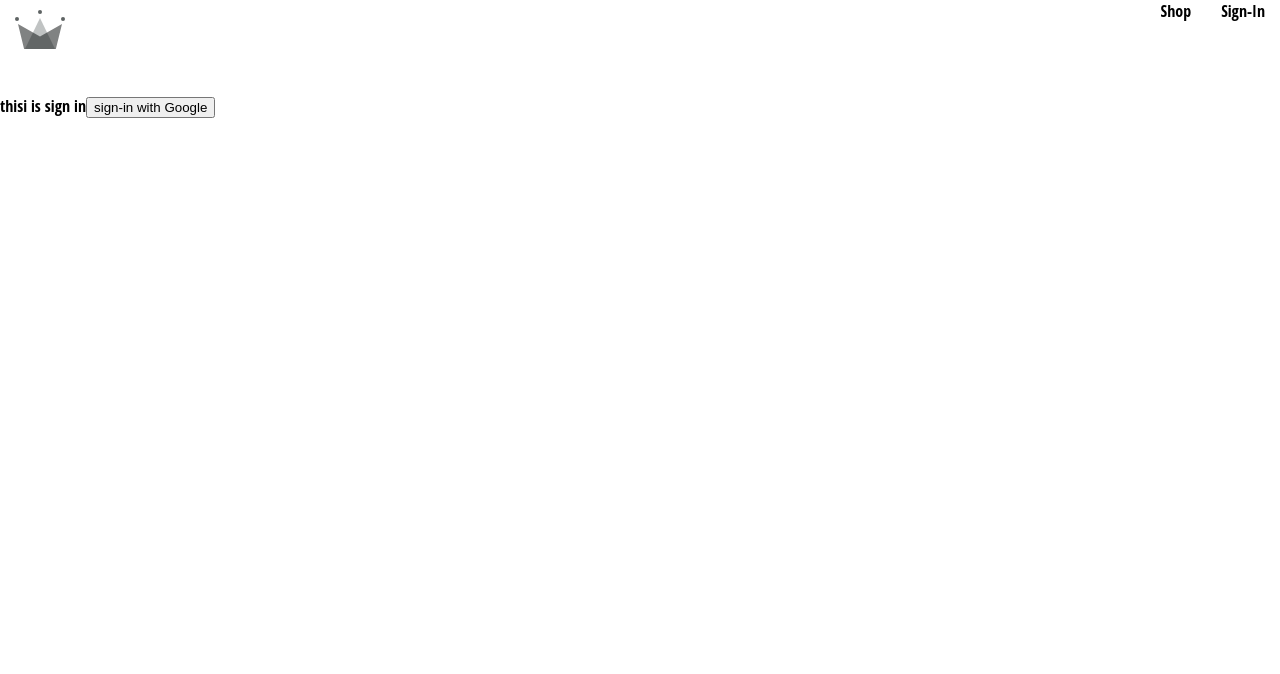
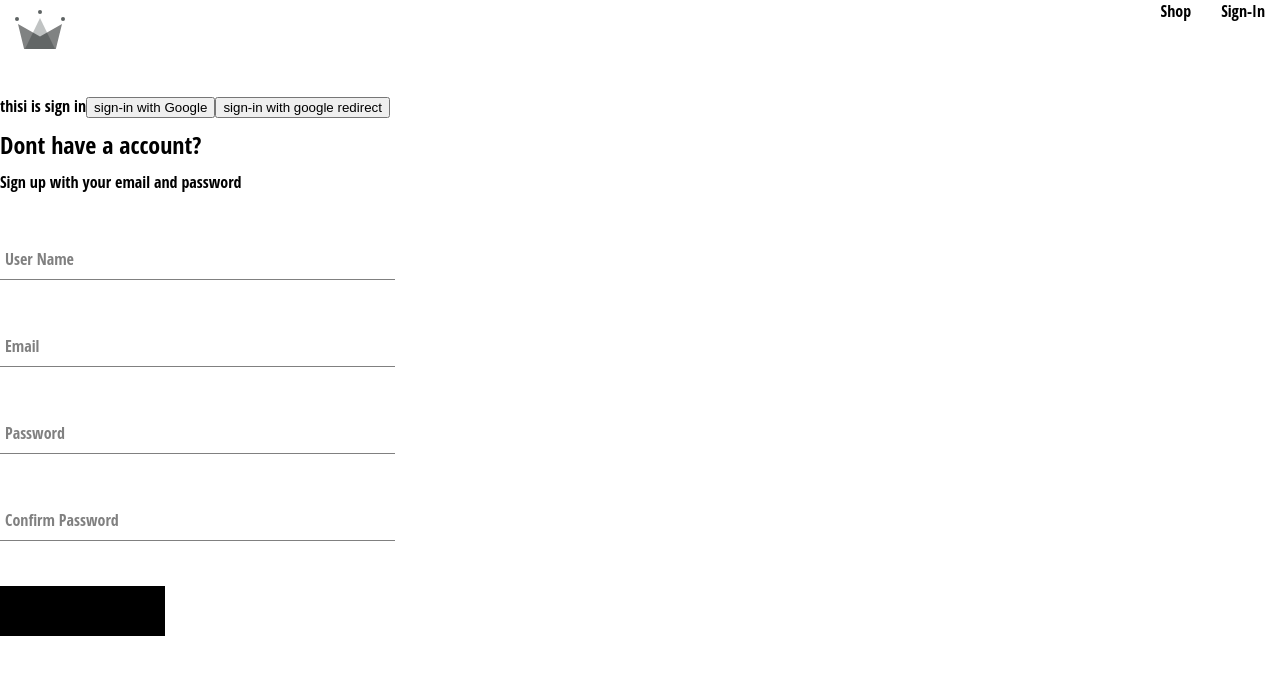
Before and after one commit to HemantSinghBanagri/e-commerce, a React (Create React App) app: page /signin in a window 1280 px wide. Shown: the top 674 px of the page. Built offline with nearby package versions, Linux system fonts and the light colour scheme.

Commit message:
stying page

```diff
--- /dev/null
+++ b/src/Component/button/Button.js
@@ -0,0 +1,21 @@
+import React from 'react'
+import "./button.scss"
+
+
+
+const BUTTON_TYPE_CLASSES ={
+    google:"google-sign-in",
+    inverted:'inverted'
+}
+const Button = ({childern,buttonType,...otherProps}) => {
+  return (
+
+    <button className={`button-container ${BUTTON_TYPE_CLASSES[buttonType]}`}>
+        {childern}
+    </button>
+
+
+  )
+}
+
+export default Button
--- /dev/null
+++ b/src/Component/button/button.scss
@@ -0,0 +1,46 @@
+.button-container {
+    min-width: 165px;
+    width: auto;
+    height: 50px;
+    letter-spacing: 0.5px;
+    line-height: 50px;
+    padding: 0 35px 0 35px;
+    font-size: 15px;
+    background-color: black;
+    color: white;
+    text-transform: uppercase;
+    font-family: 'Open Sans Condensed';
+    font-weight: bolder;
+    border: none;
+    cursor: pointer;
+    display: flex;
+    justify-content: center;
+
+    &:hover {
+      background-color: white;
+      color: black;
+      border: 1px solid black;
+    }
+
+    &.google-sign-in {
+      background-color: #4285f4;
+      color: white;
+
+      &:hover {
+        background-color: #357ae8;
+        border: none;
+      }
+    }
+
+    &.inverted {
+      background-color: white;
+      color: black;
+      border: 1px solid black;
+
+      &:hover {
+        background-color: black;
+        color: white;
+        border: none;
+      }
+    }
+  }
--- /dev/null
+++ b/src/Component/formInput/FormInput.js
@@ -0,0 +1,27 @@
+import React from 'react'
+import "./formInput.scss"
+
+const FormInput = ({label,...otherProps}) => {
+  return (
+   <div className='group'>
+    <input
+       className='form-input'
+       {...otherProps}
+    />
+   {
+    label && (
+
+    <label className={`${
+        otherProps.value.lenth ? 'Shrink':""
+        } form-input-label`}
+        >
+    {label}
+    </label>
+
+    )}
+
+   </div>
+  )
+}
+
+export default FormInput
--- /dev/null
+++ b/src/Component/formInput/formInput.scss
@@ -0,0 +1,54 @@
+$sub-color: grey;
+$main-color: black;
+
+@mixin shrinkLabel {
+  top: -14px;
+  font-size: 12px;
+  color: $main-color;
+}
+
+.group {
+  position: relative;
+  margin: 45px 0;
+
+  .form-input {
+    background: none;
+    background-color: white;
+    color: $sub-color;
+    font-size: 18px;
+    padding: 10px 10px 10px 5px;
+    display: block;
+    width: 100%;
+    border: none;
+    border-radius: 0;
+    border-bottom: 1px solid $sub-color;
+    margin: 25px 0;
+
+    &:focus {
+      outline: none;
+    }
+
+    &:focus ~ .form-input-label {
+      @include shrinkLabel();
+    }
+  }
+
+  input[type='password'] {
+    letter-spacing: 0.3em;
+  }
+
+  .form-input-label {
+    color: $sub-color;
+    font-size: 16px;
+    font-weight: normal;
+    position: absolute;
+    pointer-events: none;
+    left: 5px;
+    top: 10px;
+    transition: 300ms ease all;
+
+    &.shrink {
+      @include shrinkLabel();
+    }
+  }
+}
--- a/src/Component/routes/signIn/Signin.js
+++ b/src/Component/routes/signIn/Signin.js
@@ -1,18 +1,45 @@
-import React from 'react'
-import { signInWithGooglePopup } from '../../../utilies/firebase/firebase'
-import {createUserDocumentFromAuth} from "../../../utilies/firebase/firebase"
+import { useState } from 'react'
+import React, { useEffect } from 'react'
+
+
+
+
+
+import { auth, signInWithGooglePopup , signInWithGoogleRedirect,createUserDocumentFromAuth } from '../../../utilies/firebase/firebase'
+// import {createUserDocumentFromAuth} from "../../../utilies/firebase/firebase"
+import { getRedirectResult } from 'firebase/auth'
+// import { FirebaseError } from 'firebase/app'
+
+
+import SignUp from '../../signUP/SignUp'
 
 const Signin = () => {
-    const logGoogleUser=async()=>{
-        const {user}=await signInWithGooglePopup()
-        // console.log(response)
-       const userDocRef= await createUserDocumentFromAuth(user)
-    }
+// useEffect(async()=>{
+//   const response = await getRedirectResult(auth)
+//   if(response){
+//     const userDocRef = await createUserDocumentFromAuth(response.user)
+
+
+//   }
+// },[])
+  const logGoogleUser= async ()=>{
+    const {user} =await signInWithGooglePopup();
+    const userDocRef = await createUserDocumentFromAuth(user)
+  };
+
+
+
+
+
+
+
   return (
     <div>
 
     thisi is sign in
     <button onClick={logGoogleUser}>sign-in with Google</button>
+    <button onClick={signInWithGoogleRedirect}>sign-in with google redirect</button>
+    <SignUp/>
 
     </div>
   )
--- /dev/null
+++ b/src/Component/signUP/SignUp.js
@@ -0,0 +1,85 @@
+import React, { useState } from 'react'
+// import {creteAuthUserWithEmailAndPassword} from "../signUP/firebase.js";
+import {creteAuthUserWithEmailAndPassword,createUserDocumentFromAuth} from "../../utilies/firebase/firebase"
+import FormInput from '../formInput/FormInput.js'
+import { Form } from 'react-router-dom'
+import  "./signup.scss"
+import Button from '../button/Button'
+
+const defaultfromField={
+    username:'',
+    email:'',
+    password:'',
+    confirmPassword:'',
+  }
+const SignUp = () => {
+
+    const [fromField,setformField] = useState(defaultfromField)
+    const {username,email,password,confirmPassword}=fromField
+    console.log(fromField)
+
+
+
+    const resetFromField =()=>{
+        setformField(defaultfromField)
+    }
+    const handlesubmit =async(event)=>{
+        event.preventDefault();
+
+        if(password !== confirmPassword){
+            alert("password do not match")
+            return;
+
+        }
+
+
+
+        try{
+            const {user} =await creteAuthUserWithEmailAndPassword(email,password);
+            await createUserDocumentFromAuth(user,{username})
+            resetFromField();
+
+        }
+        catch(error){
+            if(error.code==='auth/email-already-in-use'){
+                alert('cannot crete user,email already in use ')
+            }
+            console.log('user crete encounter an error ',error)
+        }
+
+    }
+
+    const hadndleChange=(event)=>{
+        const {name,value}=event.target;
+
+        setformField({...fromField,[name]:value})
+
+    };
+
+  return (
+    <div className='sign-up-container'>
+    <h2>Dont have a account?</h2>
+      <span>Sign up with your email and password</span>
+      <form onSubmit={handlesubmit}>
+
+        < FormInput label="User Name" type="text" required onChange={hadndleChange} name="username" value={username}/>
+
+
+
+        <FormInput label="Email" type=" email" required onChange={hadndleChange} name="email" value={email}/>
+
+
+
+        <FormInput label="Password" type="password" required onChange={hadndleChange} name="password" value={password}/>
+
+
+
+        <FormInput label="Confirm Password" type="password"  required onChange={hadndleChange} name="confirmPassword" value={confirmPassword}/>
+
+        <Button  type='submit'>SignUp</Button>
+      </form>
+    </div>
+  )
+}
+
+export default SignUp
--- /dev/null
+++ b/src/Component/signUP/signup.scss
@@ -0,0 +1,8 @@
+.sign-up-container{
+    display: flex;
+    flex-direction: column;
+    width:380px;
+    h2{
+        margin: 10px 0;
+    }
+}
--- a/src/utilies/firebase/firebase.js
+++ b/src/utilies/firebase/firebase.js
@@ -5,7 +5,9 @@ import {
     getAuth,
     signInWithRedirect,
     signInWithPopup,
-    GoogleAuthProvider
+    GoogleAuthProvider,
+    createUserWithEmailAndPassword
+
 
 }from 'firebase/auth'
 
@@ -29,29 +31,31 @@ const firebaseConfig = {
 };
 
 // Initialize Firebase
-const firebaseapp = initializeApp(firebaseConfig);
+const firebaseApp = initializeApp(firebaseConfig);
 
-const provider=new GoogleAuthProvider()
-provider.setCustomParameters({
+const googleprovider=new GoogleAuthProvider()
+
+googleprovider.setCustomParameters({
     prompt:"select_account"
 
 })
 
 
 export const auth=getAuth();
-export const signInWithGooglePopup=()=>signInWithPopup(auth,provider)
+export const signInWithGooglePopup=()=>signInWithPopup(auth,googleprovider)
+export const signInWithGoogleRedirect=()=>signInWithRedirect(auth,googleprovider)
 
 
 export const db=getFirestore()
 
-export const createUserDocumentFromAuth=async (userAuth)=>{
+export const createUserDocumentFromAuth=async (userAuth , additionalInformation={})=>{
     const userDocRef=doc(db,"user",userAuth.uid)
-
-    console.log(userDocRef)
     const userSnapShot=await getDoc(userDocRef)
 
-    console.log(userSnapShot)
-    console.log(userSnapShot.exists())
+    // console.log(userDocRef)
+
+    // console.log(userSnapShot)
+    // console.log(userSnapShot.exists())
 
 
 
@@ -66,12 +70,14 @@ export const createUserDocumentFromAuth=async (userAuth)=>{
             await setDoc(userDocRef,{
                 displayName,
                 email,
-                createAt
+                createAt,
+                ...additionalInformation
             });
         }
 
         catch(error){
             console.log('error creating the user',error.message)
+
         }
 
     }
@@ -79,3 +85,14 @@ export const createUserDocumentFromAuth=async (userAuth)=>{
     return userDocRef;
 
 }
+
+export const creteAuthUserWithEmailAndPassword = async (email,password)=>{
+    if(!email || !password)return;
+
+    try {
+        const userCredential = await createUserWithEmailAndPassword(auth, email, password);
+        return userCredential.user;
+    } catch (error) {
+        console.log('Error creating the user', error.message);
+        throw error; // Optionally, you can rethrow the error to handle it further up the call stack.
+    }}
```
